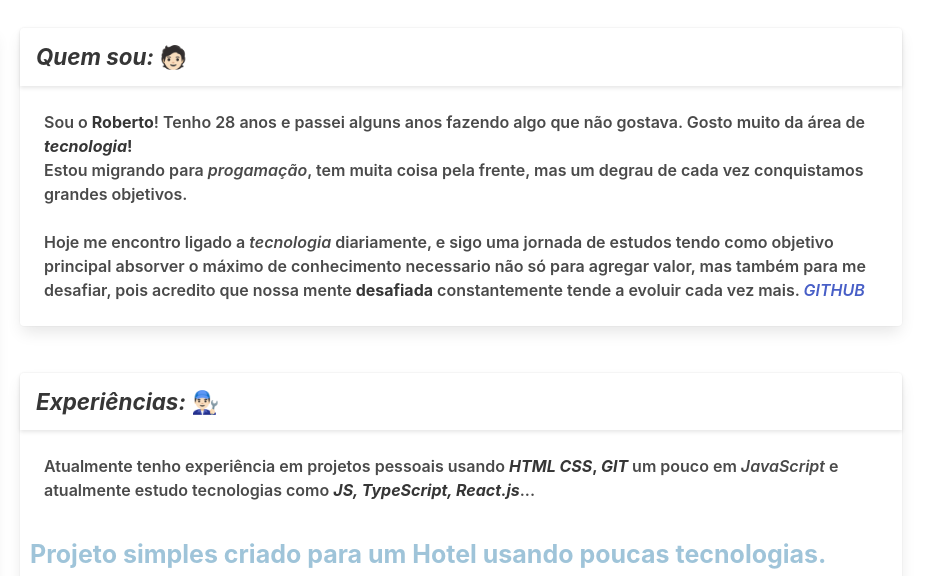
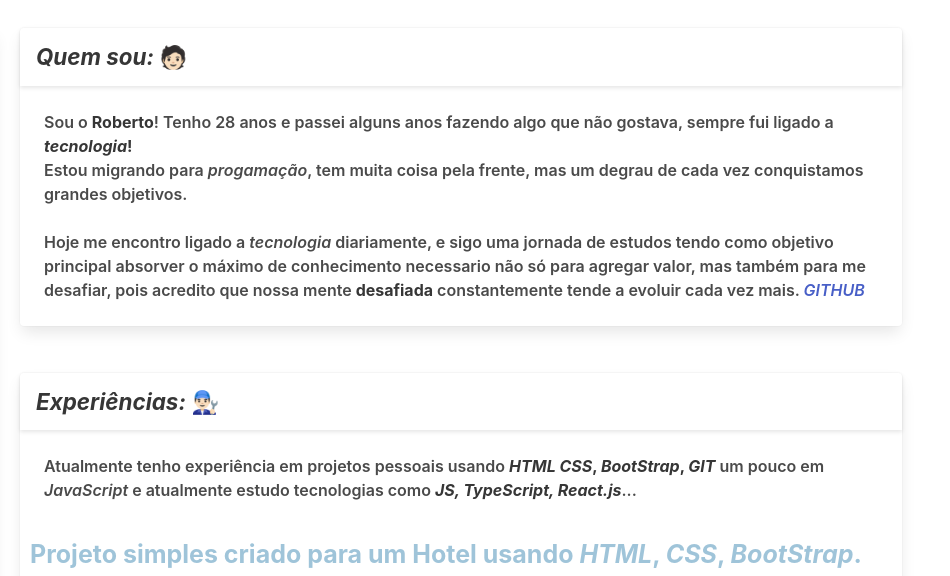
Before and after one commit to ROBERTOCONRADO/Portif-lio, a plain HTML site: page Portifólio/index.html in a window 1280 px wide. Shown: the part 183-759 px from the top of the page, 330-1280 px from the left. Drawn offline with nearby package versions, Linux system fonts and the light colour scheme.

Commit message:
modifications

```diff
--- a/Portifólio/index.html
+++ b/Portifólio/index.html
@@ -193,7 +193,7 @@
                         </header>
                         <div class="card-content">
                           <div class="content">
-                            Sou o <strong>Roberto</strong>! Tenho 28 anos e passei alguns anos fazendo algo que não gostava. Gosto muito da área de <strong><em>tecnologia</em>!</strong><br> Estou migrando para <em>progamação</em>, tem muita coisa pela frente, mas um degrau de cada vez conquistamos grandes objetivos. <br><br>
+                            Sou o <strong>Roberto</strong>! Tenho 28 anos e passei alguns anos fazendo algo que não gostava, sempre fui ligado a <strong><em>tecnologia</em>!</strong><br> Estou migrando para <em>progamação</em>, tem muita coisa pela frente, mas um degrau de cada vez conquistamos grandes objetivos. <br><br>
 
                             Hoje me encontro ligado a <em>tecnologia</em> diariamente, e sigo uma jornada de estudos tendo como objetivo principal absorver o máximo de conhecimento necessario não só para agregar valor, mas também para me desafiar, pois acredito que nossa mente <strong>desafiada</strong> constantemente tende a evoluir cada vez mais.
                             <a href="https://github.com/ROBERTOCONRADO"><em>GITHUB</em></a>
@@ -212,11 +212,11 @@
                         </header>
                         <div class="card-content">
                           <div class="content">
-                            Atualmente tenho experiência em projetos pessoais usando <strong><em>HTML</em> <em>CSS</em>, <em>GIT</em></strong> um pouco em <em>JavaScript</em></strong>  e atualmente estudo tecnologias como <em><strong>JS, TypeScript, React.js</strong></em>...
+                            Atualmente tenho experiência em projetos pessoais usando <strong><em>HTML</em> <em>CSS</em>, <em>BootStrap</em>, <em>GIT</em></strong> um pouco em <em>JavaScript</em></strong>  e atualmente estudo tecnologias como <em><strong>JS, TypeScript, React.js</strong></em>...
 
                           </div>
                         </div>
-                        <p id="exp-projeto">Projeto simples criado para um Hotel usando poucas tecnologias.</p>
+                        <p id="exp-projeto">Projeto simples criado para um Hotel usando <em>HTML</em>, <em>CSS</em>, <em>BootStrap</em>.</p>
                         <img src="./img/HostelPortaldoSol.gif" alt="gif">
                     </div>
                     <br>
```
